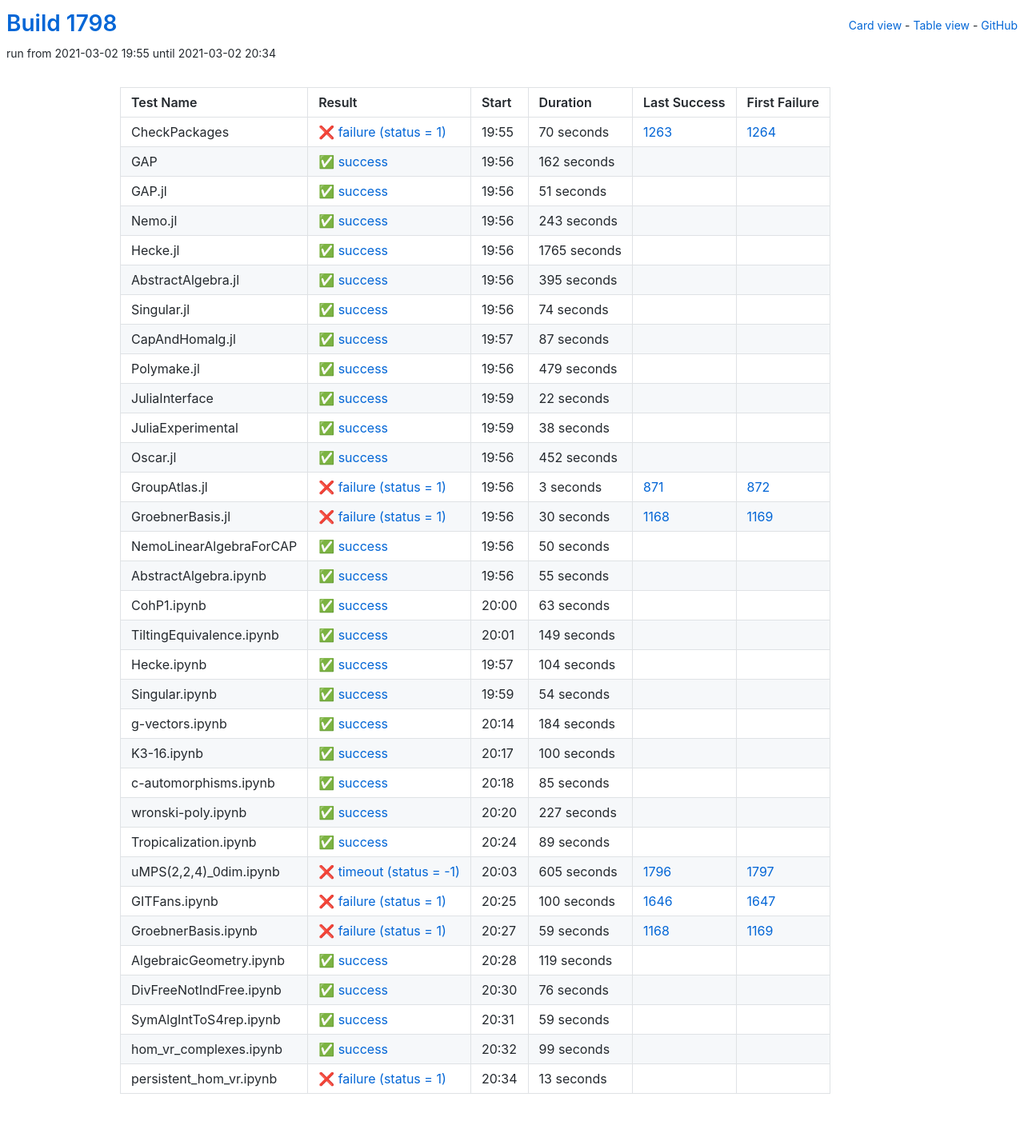
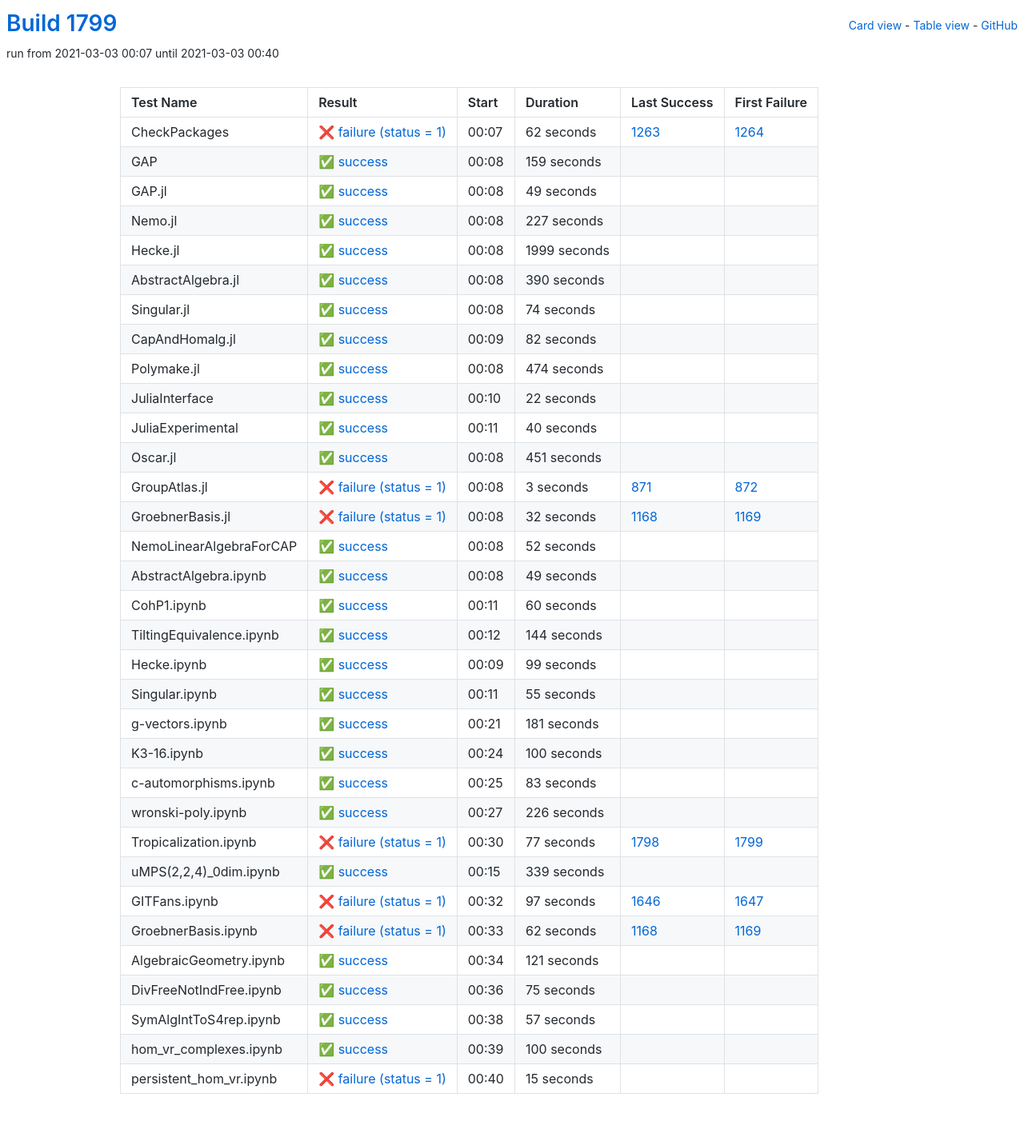
Before and after one commit to oscar-system/oscar-ci-status-stable, a Jekyll site: the page built from table.html, in a window 1280 px wide. Shown: the whole page at 80% size. Built offline with Jekyll 4.4.1, drawn with Linux system fonts in a browser that asks for light colours.

Commit message:
Build #1799

```diff
--- a/_data/ci.yml
+++ b/_data/ci.yml
@@ -1,6 +1,6 @@
 ---
-build: 1798
-build_url: https://oscarci.mathematik.uni-kl.de/job/oscar-stable/1798/
+build: 1799
+build_url: https://oscarci.mathematik.uni-kl.de/job/oscar-stable/1799/
 job: oscar-stable
 organization: oscar-system
 repo: oscar-ci-status-stable
@@ -8,80 +8,80 @@ repourl: https://github.com/oscar-system/oscar-ci-status-stable
 tests:
 - name: CheckPackages
   id: checkpackages
-  log: https://oscarci.mathematik.uni-kl.de/job/oscar-stable/1798/artifact/logs/build-1798/CheckPackages.log
-  start: 2021-03-02 19:55
+  log: https://oscarci.mathematik.uni-kl.de/job/oscar-stable/1799/artifact/logs/build-1799/CheckPackages.log
+  start: 2021-03-03 00:07
   success: false
   exitcode: 1
   status: failure
-  duration: 70
+  duration: 62
   last_success: 1263
   last_success_url: https://oscarci.mathematik.uni-kl.de/job/oscar-stable/1263/
   first_failure: 1264
   first_failure_url: https://oscarci.mathematik.uni-kl.de/job/oscar-stable/1264/
 - name: GAP
   id: gap
-  log: https://oscarci.mathematik.uni-kl.de/job/oscar-stable/1798/artifact/logs/build-1798/GAP.log
-  start: 2021-03-02 19:56
+  log: https://oscarci.mathematik.uni-kl.de/job/oscar-stable/1799/artifact/logs/build-1799/GAP.log
+  start: 2021-03-03 00:08
   success: true
   exitcode: 0
   status: success
-  duration: 162
+  duration: 159
   last_success: false
   last_success_url:
   first_failure: false
   first_failure_url:
 - name: GAP.jl
   id: gap-jl
-  log: https://oscarci.mathematik.uni-kl.de/job/oscar-stable/1798/artifact/logs/build-1798/GAP.jl.log
-  start: 2021-03-02 19:56
+  log: https://oscarci.mathematik.uni-kl.de/job/oscar-stable/1799/artifact/logs/build-1799/GAP.jl.log
+  start: 2021-03-03 00:08
   success: true
   exitcode: 0
   status: success
-  duration: 51
+  duration: 49
   last_success: false
   last_success_url:
   first_failure: false
   first_failure_url:
 - name: Nemo.jl
   id: nemo-jl
-  log: https://oscarci.mathematik.uni-kl.de/job/oscar-stable/1798/artifact/logs/build-1798/Nemo.jl.log
-  start: 2021-03-02 19:56
+  log: https://oscarci.mathematik.uni-kl.de/job/oscar-stable/1799/artifact/logs/build-1799/Nemo.jl.log
+  start: 2021-03-03 00:08
   success: true
   exitcode: 0
   status: success
-  duration: 243
+  duration: 227
   last_success: false
   last_success_url:
   first_failure: false
   first_failure_url:
 - name: Hecke.jl
   id: hecke-jl
-  log: https://oscarci.mathematik.uni-kl.de/job/oscar-stable/1798/artifact/logs/build-1798/Hecke.jl.log
-  start: 2021-03-02 19:56
+  log: https://oscarci.mathematik.uni-kl.de/job/oscar-stable/1799/artifact/logs/build-1799/Hecke.jl.log
+  start: 2021-03-03 00:08
   success: true
   exitcode: 0
   status: success
-  duration: 1765
+  duration: 1999
   last_success: false
   last_success_url:
   first_failure: false
   first_failure_url:
 - name: AbstractAlgebra.jl
   id: abstractalgebra-jl
-  log: https://oscarci.mathematik.uni-kl.de/job/oscar-stable/1798/artifact/logs/build-1798/AbstractAlgebra.jl.log
-  start: 2021-03-02 19:56
+  log: https://oscarci.mathematik.uni-kl.de/job/oscar-stable/1799/artifact/logs/build-1799/AbstractAlgebra.jl.log
+  start: 2021-03-03 00:08
   success: true
   exitcode: 0
   status: success
-  duration: 395
+  duration: 390
   last_success: false
   last_success_url:
   first_failure: false
   first_failure_url:
 - name: Singular.jl
   id: singular-jl
-  log: https://oscarci.mathematik.uni-kl.de/job/oscar-stable/1798/artifact/logs/build-1798/Singular.jl.log
-  start: 2021-03-02 19:56
+  log: https://oscarci.mathematik.uni-kl.de/job/oscar-stable/1799/artifact/logs/build-1799/Singular.jl.log
+  start: 2021-03-03 00:08
   success: true
   exitcode: 0
   status: success
@@ -92,32 +92,32 @@ tests:
   first_failure_url:
 - name: CapAndHomalg.jl
   id: capandhomalg-jl
-  log: https://oscarci.mathematik.uni-kl.de/job/oscar-stable/1798/artifact/logs/build-1798/CapAndHomalg.jl.log
-  start: 2021-03-02 19:57
+  log: https://oscarci.mathematik.uni-kl.de/job/oscar-stable/1799/artifact/logs/build-1799/CapAndHomalg.jl.log
+  start: 2021-03-03 00:09
   success: true
   exitcode: 0
   status: success
-  duration: 87
+  duration: 82
   last_success: false
   last_success_url:
   first_failure: false
   first_failure_url:
 - name: Polymake.jl
   id: polymake-jl
-  log: https://oscarci.mathematik.uni-kl.de/job/oscar-stable/1798/artifact/logs/build-1798/Polymake.jl.log
-  start: 2021-03-02 19:56
+  log: https://oscarci.mathematik.uni-kl.de/job/oscar-stable/1799/artifact/logs/build-1799/Polymake.jl.log
+  start: 2021-03-03 00:08
   success: true
   exitcode: 0
   status: success
-  duration: 479
+  duration: 474
   last_success: false
   last_success_url:
   first_failure: false
   first_failure_url:
 - name: JuliaInterface
   id: juliainterface
-  log: https://oscarci.mathematik.uni-kl.de/job/oscar-stable/1798/artifact/logs/build-1798/JuliaInterface.log
-  start: 2021-03-02 19:59
+  log: https://oscarci.mathematik.uni-kl.de/job/oscar-stable/1799/artifact/logs/build-1799/JuliaInterface.log
+  start: 2021-03-03 00:10
   success: true
   exitcode: 0
   status: success
@@ -128,32 +128,32 @@ tests:
   first_failure_url:
 - name: JuliaExperimental
   id: juliaexperimental
-  log: https://oscarci.mathematik.uni-kl.de/job/oscar-stable/1798/artifact/logs/build-1798/JuliaExperimental.log
-  start: 2021-03-02 19:59
+  log: https://oscarci.mathematik.uni-kl.de/job/oscar-stable/1799/artifact/logs/build-1799/JuliaExperimental.log
+  start: 2021-03-03 00:11
   success: true
   exitcode: 0
   status: success
-  duration: 38
+  duration: 40
   last_success: false
   last_success_url:
   first_failure: false
   first_failure_url:
 - name: Oscar.jl
   id: oscar-jl
-  log: https://oscarci.mathematik.uni-kl.de/job/oscar-stable/1798/artifact/logs/build-1798/Oscar.jl.log
-  start: 2021-03-02 19:56
+  log: https://oscarci.mathematik.uni-kl.de/job/oscar-stable/1799/artifact/logs/build-1799/Oscar.jl.log
+  start: 2021-03-03 00:08
   success: true
   exitcode: 0
   status: success
-  duration: 452
+  duration: 451
   last_success: false
   last_success_url:
   first_failure: false
   first_failure_url:
 - name: GroupAtlas.jl
   id: groupatlas-jl
-  log: https://oscarci.mathematik.uni-kl.de/job/oscar-stable/1798/artifact/logs/build-1798/GroupAtlas.jl.log
-  start: 2021-03-02 19:56
+  log: https://oscarci.mathematik.uni-kl.de/job/oscar-stable/1799/artifact/logs/build-1799/GroupAtlas.jl.log
+  start: 2021-03-03 00:08
   success: false
   exitcode: 1
   status: failure
@@ -164,32 +164,80 @@ tests:
   first_failure_url: https://oscarci.mathematik.uni-kl.de/job/oscar-stable/872/
 - name: GroebnerBasis.jl
   id: groebnerbasis-jl
-  log: https://oscarci.mathematik.uni-kl.de/job/oscar-stable/1798/artifact/logs/build-1798/GroebnerBasis.jl.log
-  start: 2021-03-02 19:56
+  log: https://oscarci.mathematik.uni-kl.de/job/oscar-stable/1799/artifact/logs/build-1799/GroebnerBasis.jl.log
+  start: 2021-03-03 00:08
   success: false
   exitcode: 1
   status: failure
-  duration: 30
+  duration: 32
   last_success: 1168
   last_success_url: https://oscarci.mathematik.uni-kl.de/job/oscar-stable/1168/
   first_failure: 1169
   first_failure_url: https://oscarci.mathematik.uni-kl.de/job/oscar-stable/1169/
 - name: NemoLinearAlgebraForCAP
   id: nemolinearalgebraforcap
-  log: https://oscarci.mathematik.uni-kl.de/job/oscar-stable/1798/artifact/logs/build-1798/NemoLinearAlgebraForCAP.log
-  start: 2021-03-02 19:56
+  log: https://oscarci.mathematik.uni-kl.de/job/oscar-stable/1799/artifact/logs/build-1799/NemoLinearAlgebraForCAP.log
+  start: 2021-03-03 00:08
   success: true
   exitcode: 0
   status: success
-  duration: 50
+  duration: 52
   last_success: false
   last_success_url:
   first_failure: false
   first_failure_url:
 - name: AbstractAlgebra.ipynb
   id: abstractalgebra-ipynb
-  log: https://oscarci.mathematik.uni-kl.de/job/oscar-stable/1798/artifact/logs/build-1798/AbstractAlgebra.ipynb.log
-  start: 2021-03-02 19:56
+  log: https://oscarci.mathematik.uni-kl.de/job/oscar-stable/1799/artifact/logs/build-1799/AbstractAlgebra.ipynb.log
+  start: 2021-03-03 00:08
+  success: true
+  exitcode: 0
+  status: success
+  duration: 49
+  last_success: false
+  last_success_url:
+  first_failure: false
+  first_failure_url:
+- name: CohP1.ipynb
+  id: cohp1-ipynb
+  log: https://oscarci.mathematik.uni-kl.de/job/oscar-stable/1799/artifact/logs/build-1799/CohP1.ipynb.log
+  start: 2021-03-03 00:11
+  success: true
+  exitcode: 0
+  status: success
+  duration: 60
+  last_success: false
+  last_success_url:
+  first_failure: false
+  first_failure_url:
+- name: TiltingEquivalence.ipynb
+  id: tiltingequivalence-ipynb
+  log: https://oscarci.mathematik.uni-kl.de/job/oscar-stable/1799/artifact/logs/build-1799/TiltingEquivalence.ipynb.log
+  start: 2021-03-03 00:12
+  success: true
+  exitcode: 0
+  status: success
+  duration: 144
+  last_success: false
+  last_success_url:
+  first_failure: false
+  first_failure_url:
+- name: Hecke.ipynb
+  id: hecke-ipynb
+  log: https://oscarci.mathematik.uni-kl.de/job/oscar-stable/1799/artifact/logs/build-1799/Hecke.ipynb.log
+  start: 2021-03-03 00:09
+  success: true
+  exitcode: 0
+  status: success
+  duration: 99
+  last_success: false
+  last_success_url:
+  first_failure: false
+  first_failure_url:
+- name: Singular.ipynb
+  id: singular-ipynb
+  log: https://oscarci.mathematik.uni-kl.de/job/oscar-stable/1799/artifact/logs/build-1799/Singular.ipynb.log
+  start: 2021-03-03 00:11
   success: true
   exitcode: 0
   status: success
@@ -198,70 +246,22 @@ tests:
   last_success_url:
   first_failure: false
   first_failure_url:
-- name: CohP1.ipynb
-  id: cohp1-ipynb
-  log: https://oscarci.mathematik.uni-kl.de/job/oscar-stable/1798/artifact/logs/build-1798/CohP1.ipynb.log
-  start: 2021-03-02 20:00
+- name: g-vectors.ipynb
+  id: g-vectors-ipynb
+  log: https://oscarci.mathematik.uni-kl.de/job/oscar-stable/1799/artifact/logs/build-1799/g-vectors.ipynb.log
+  start: 2021-03-03 00:21
   success: true
   exitcode: 0
   status: success
-  duration: 63
-  last_success: false
-  last_success_url:
-  first_failure: false
-  first_failure_url:
-- name: TiltingEquivalence.ipynb
-  id: tiltingequivalence-ipynb
-  log: https://oscarci.mathematik.uni-kl.de/job/oscar-stable/1798/artifact/logs/build-1798/TiltingEquivalence.ipynb.log
-  start: 2021-03-02 20:01
-  success: true
-  exitcode: 0
-  status: success
-  duration: 149
-  last_success: false
-  last_success_url:
-  first_failure: false
-  first_failure_url:
-- name: Hecke.ipynb
-  id: hecke-ipynb
-  log: https://oscarci.mathematik.uni-kl.de/job/oscar-stable/1798/artifact/logs/build-1798/Hecke.ipynb.log
-  start: 2021-03-02 19:57
-  success: true
-  exitcode: 0
-  status: success
-  duration: 104
-  last_success: false
-  last_success_url:
-  first_failure: false
-  first_failure_url:
-- name: Singular.ipynb
-  id: singular-ipynb
-  log: https://oscarci.mathematik.uni-kl.de/job/oscar-stable/1798/artifact/logs/build-1798/Singular.ipynb.log
-  start: 2021-03-02 19:59
-  success: true
-  exitcode: 0
-  status: success
-  duration: 54
-  last_success: false
-  last_success_url:
-  first_failure: false
-  first_failure_url:
-- name: g-vectors.ipynb
-  id: g-vectors-ipynb
-  log: https://oscarci.mathematik.uni-kl.de/job/oscar-stable/1798/artifact/logs/build-1798/g-vectors.ipynb.log
-  start: 2021-03-02 20:14
-  success: true
-  exitcode: 0
-  status: success
-  duration: 184
+  duration: 181
   last_success: false
   last_success_url:
   first_failure: false
   first_failure_url:
 - name: K3-16.ipynb
   id: k3-16-ipynb
-  log: https://oscarci.mathematik.uni-kl.de/job/oscar-stable/1798/artifact/logs/build-1798/K3-16.ipynb.log
-  start: 2021-03-02 20:17
+  log: https://oscarci.mathematik.uni-kl.de/job/oscar-stable/1799/artifact/logs/build-1799/K3-16.ipynb.log
+  start: 2021-03-03 00:24
   success: true
   exitcode: 0
   status: success
@@ -272,132 +272,132 @@ tests:
   first_failure_url:
 - name: c-automorphisms.ipynb
   id: c-automorphisms-ipynb
-  log: https://oscarci.mathematik.uni-kl.de/job/oscar-stable/1798/artifact/logs/build-1798/c-automorphisms.ipynb.log
-  start: 2021-03-02 20:18
+  log: https://oscarci.mathematik.uni-kl.de/job/oscar-stable/1799/artifact/logs/build-1799/c-automorphisms.ipynb.log
+  start: 2021-03-03 00:25
   success: true
   exitcode: 0
   status: success
-  duration: 85
+  duration: 83
   last_success: false
   last_success_url:
   first_failure: false
   first_failure_url:
 - name: wronski-poly.ipynb
   id: wronski-poly-ipynb
-  log: https://oscarci.mathematik.uni-kl.de/job/oscar-stable/1798/artifact/logs/build-1798/wronski-poly.ipynb.log
-  start: 2021-03-02 20:20
+  log: https://oscarci.mathematik.uni-kl.de/job/oscar-stable/1799/artifact/logs/build-1799/wronski-poly.ipynb.log
+  start: 2021-03-03 00:27
   success: true
   exitcode: 0
   status: success
-  duration: 227
+  duration: 226
   last_success: false
   last_success_url:
   first_failure: false
   first_failure_url:
 - name: Tropicalization.ipynb
   id: tropicalization-ipynb
-  log: https://oscarci.mathematik.uni-kl.de/job/oscar-stable/1798/artifact/logs/build-1798/Tropicalization.ipynb.log
-  start: 2021-03-02 20:24
+  log: https://oscarci.mathematik.uni-kl.de/job/oscar-stable/1799/artifact/logs/build-1799/Tropicalization.ipynb.log
+  start: 2021-03-03 00:30
+  success: false
+  exitcode: 1
+  status: failure
+  duration: 77
+  last_success: 1798
+  last_success_url: https://oscarci.mathematik.uni-kl.de/job/oscar-stable/1798/
+  first_failure: 1799
+  first_failure_url: https://oscarci.mathematik.uni-kl.de/job/oscar-stable/1799/
+- name: uMPS(2,2,4)_0dim.ipynb
+  id: umps-2-2-4-0dim-ipynb
+  log: https://oscarci.mathematik.uni-kl.de/job/oscar-stable/1799/artifact/logs/build-1799/uMPS-2-2-4-_0dim.ipynb.log
+  start: 2021-03-03 00:15
   success: true
   exitcode: 0
   status: success
-  duration: 89
+  duration: 339
   last_success: false
   last_success_url:
   first_failure: false
   first_failure_url:
-- name: uMPS(2,2,4)_0dim.ipynb
-  id: umps-2-2-4-0dim-ipynb
-  log: https://oscarci.mathematik.uni-kl.de/job/oscar-stable/1798/artifact/logs/build-1798/uMPS-2-2-4-_0dim.ipynb.log
-  start: 2021-03-02 20:03
-  success: false
-  exitcode: -1
-  status: timeout
-  duration: 605
-  last_success: 1796
-  last_success_url: https://oscarci.mathematik.uni-kl.de/job/oscar-stable/1796/
-  first_failure: 1797
-  first_failure_url: https://oscarci.mathematik.uni-kl.de/job/oscar-stable/1797/
 - name: GITFans.ipynb
   id: gitfans-ipynb
-  log: https://oscarci.mathematik.uni-kl.de/job/oscar-stable/1798/artifact/logs/build-1798/GITFans.ipynb.log
-  start: 2021-03-02 20:25
+  log: https://oscarci.mathematik.uni-kl.de/job/oscar-stable/1799/artifact/logs/build-1799/GITFans.ipynb.log
+  start: 2021-03-03 00:32
   success: false
   exitcode: 1
   status: failure
-  duration: 100
+  duration: 97
   last_success: 1646
   last_success_url: https://oscarci.mathematik.uni-kl.de/job/oscar-stable/1646/
   first_failure: 1647
   first_failure_url: https://oscarci.mathematik.uni-kl.de/job/oscar-stable/1647/
 - name: GroebnerBasis.ipynb
   id: groebnerbasis-ipynb
-  log: https://oscarci.mathematik.uni-kl.de/job/oscar-stable/1798/artifact/logs/build-1798/GroebnerBasis.ipynb.log
-  start: 2021-03-02 20:27
+  log: https://oscarci.mathematik.uni-kl.de/job/oscar-stable/1799/artifact/logs/build-1799/GroebnerBasis.ipynb.log
+  start: 2021-03-03 00:33
   success: false
   exitcode: 1
   status: failure
-  duration: 59
+  duration: 62
   last_success: 1168
   last_success_url: https://oscarci.mathematik.uni-kl.de/job/oscar-stable/1168/
   first_failure: 1169
   first_failure_url: https://oscarci.mathematik.uni-kl.de/job/oscar-stable/1169/
 - name: AlgebraicGeometry.ipynb
   id: algebraicgeometry-ipynb
-  log: https://oscarci.mathematik.uni-kl.de/job/oscar-stable/1798/artifact/logs/build-1798/AlgebraicGeometry.ipynb.log
-  start: 2021-03-02 20:28
+  log: https://oscarci.mathematik.uni-kl.de/job/oscar-stable/1799/artifact/logs/build-1799/AlgebraicGeometry.ipynb.log
+  start: 2021-03-03 00:34
   success: true
   exitcode: 0
   status: success
-  duration: 119
+  duration: 121
   last_success: false
   last_success_url:
   first_failure: false
   first_failure_url:
 - name: DivFreeNotIndFree.ipynb
   id: divfreenotindfree-ipynb
-  log: https://oscarci.mathematik.uni-kl.de/job/oscar-stable/1798/artifact/logs/build-1798/DivFreeNotIndFree.ipynb.log
-  start: 2021-03-02 20:30
+  log: https://oscarci.mathematik.uni-kl.de/job/oscar-stable/1799/artifact/logs/build-1799/DivFreeNotIndFree.ipynb.log
+  start: 2021-03-03 00:36
   success: true
   exitcode: 0
   status: success
-  duration: 76
+  duration: 75
   last_success: false
   last_success_url:
   first_failure: false
   first_failure_url:
 - name: SymAlgIntToS4rep.ipynb
   id: symalginttos4rep-ipynb
-  log: https://oscarci.mathematik.uni-kl.de/job/oscar-stable/1798/artifact/logs/build-1798/SymAlgIntToS4rep.ipynb.log
-  start: 2021-03-02 20:31
+  log: https://oscarci.mathematik.uni-kl.de/job/oscar-stable/1799/artifact/logs/build-1799/SymAlgIntToS4rep.ipynb.log
+  start: 2021-03-03 00:38
   success: true
   exitcode: 0
   status: success
-  duration: 59
+  duration: 57
   last_success: false
   last_success_url:
   first_failure: false
   first_failure_url:
 - name: hom_vr_complexes.ipynb
   id: hom-vr-complexes-ipynb
-  log: https://oscarci.mathematik.uni-kl.de/job/oscar-stable/1798/artifact/logs/build-1798/hom_vr_complexes.ipynb.log
-  start: 2021-03-02 20:32
+  log: https://oscarci.mathematik.uni-kl.de/job/oscar-stable/1799/artifact/logs/build-1799/hom_vr_complexes.ipynb.log
+  start: 2021-03-03 00:39
   success: true
   exitcode: 0
   status: success
-  duration: 99
+  duration: 100
   last_success: false
   last_success_url:
   first_failure: false
   first_failure_url:
 - name: persistent_hom_vr.ipynb
   id: persistent-hom-vr-ipynb
-  log: https://oscarci.mathematik.uni-kl.de/job/oscar-stable/1798/artifact/logs/build-1798/persistent_hom_vr.ipynb.log
-  start: 2021-03-02 20:34
+  log: https://oscarci.mathematik.uni-kl.de/job/oscar-stable/1799/artifact/logs/build-1799/persistent_hom_vr.ipynb.log
+  start: 2021-03-03 00:40
   success: false
   exitcode: 1
   status: failure
-  duration: 13
+  duration: 15
   last_success: false
   last_success_url:
   first_failure: false
```
Also changed, not shown: README.md.
